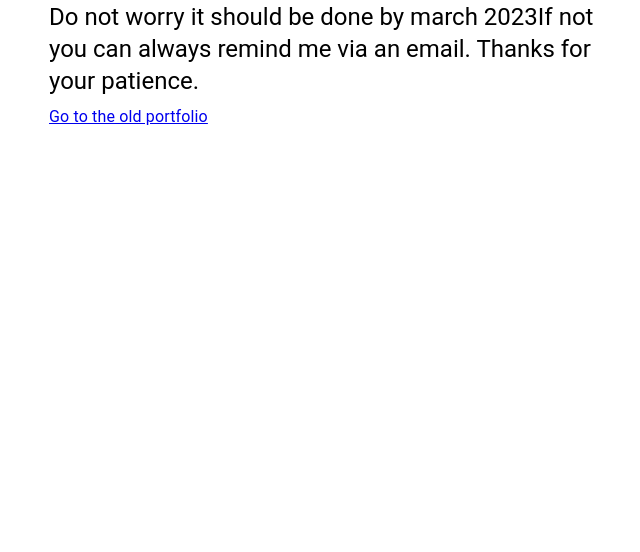
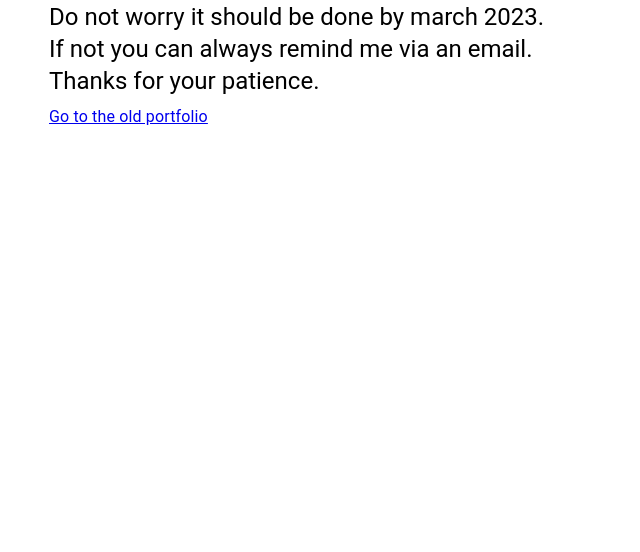
Before and after one commit to MaxBelleville/my-portfolio, a Gatsby site: page / in a window 1280 px wide. Shown: the part 248-800 px from the top of the page, without its empty margins (315-955 px from the left). Built offline with nearby package versions, Linux system fonts and the light colour scheme; Gatsby itself is replaced by a stand-in of ours.

Commit message:
Fixed spacing

```diff
--- a/src/pages/index.tsx
+++ b/src/pages/index.tsx
@@ -23,7 +23,8 @@ export default function StickyFooter() {
           Sadly, This website is currently being worked on.
         </Typography>
         <Typography variant="h5" component="h2" gutterBottom>
-          {'Do not worry it should be done by march 2023'}
+          {'Do not worry it should be done by march 2023.'}
+          <br/>
           {'If not you can always remind me via an email. Thanks for your patience.'}
         </Typography>
         <Typography variant="body1"><a href='https://maxbelleville.github.io/old-portfolio/'>Go to the old portfolio</a></Typography>
```
